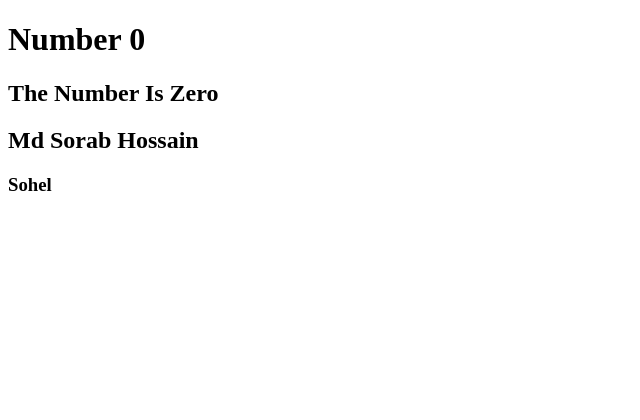
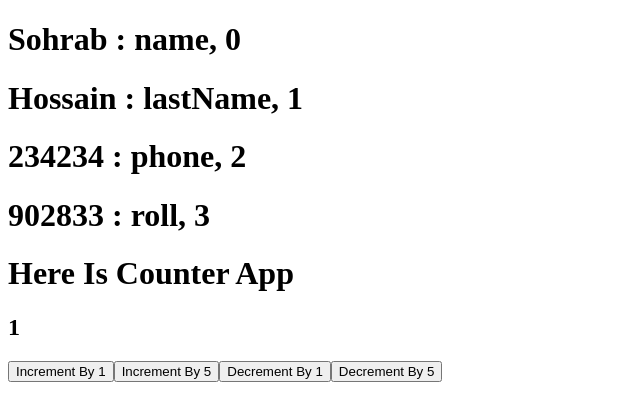
Before and after one commit to sohel902833/vue_start, a Vue app: page / in a window 1280 px wide. Shown: the top 420 px of the page, without its empty margins (0-640 px from the left). Built offline with nearby package versions, Linux system fonts and the light colour scheme.

Commit message:
created simple counter app

```diff
--- a/src/App.vue
+++ b/src/App.vue
@@ -1,25 +1,62 @@
 <template>
-  <h1>Number {{ num }}</h1>
-  <h2 v-if="num === 0">The Number Is Zero</h2>
-  <h2 v-else-if="num < 0">The Number Is Negative</h2>
-  <h2 v-else-if="num > 0">The Number Is Positive</h2>
-  <h2 v-else>The Number Is Not Zero</h2>
-  <template v-if="display">
-    <h2>Md Sorab Hossain</h2>
-    <h3>Sohel</h3>
-  </template>
-  <h2 v-show="show">Using v-show</h2>
+  <div v-if="show" class="user_list">
+    <div v-for="(user, index) in data" class="user_item" :key="index">
+      <h2>Name :{{ user?.name }}</h2>
+      <h3>Roll:{{ user?.roll }}</h3>
+      <h3>Email:{{ index }}</h3>
+    </div>
+  </div>
+
+  <!-- object iterating   -->
+  <div v-for="(value, key, index) in myInfo" :key="value">
+    <h1>{{ value }} : {{ key }}, {{ index }}</h1>
+  </div>
+
+  <h1>Here Is Counter App</h1>
+  <h2>{{ counter }}</h2>
+  <div>
+    <button @click="add()">Increment By 1</button>
+    <button @click="add(5)">Increment By 5</button>
+    <button @click="sub()">Decrement By 1</button>
+    <button @click="sub(5)">Decrement By 5</button>
+  </div>
 </template>
 
 <script>
 export default {
   name: "App",
   data: () => {
+    const data = [...new Array(40)].map((it, i) => ({
+      name: "Sohel " + i,
+      roll: 902833 + i,
+    }));
     return {
-      num: 0,
-      display: true,
+      data: data,
       show: false,
+      myInfo: {
+        name: "Sohrab",
+        lastName: "Hossain",
+        phone: "234234",
+        roll: "902833",
+      },
+      counter: 1,
     };
+  },
+  methods: {
+    add(value = 1) {
+      this.counter += value;
+    },
+    sub(value = 1) {
+      this.counter -= value;
+    },
   },
 };
 </script>
+
+<style>
+.user_list {
+  display: flex;
+  flex-direction: column;
+  gap: 20px;
+}
+</style>
```
